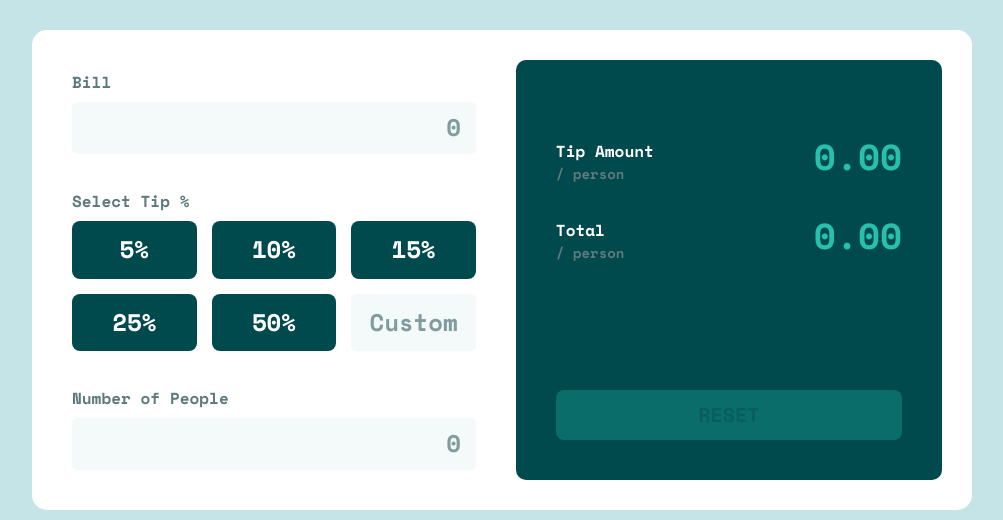
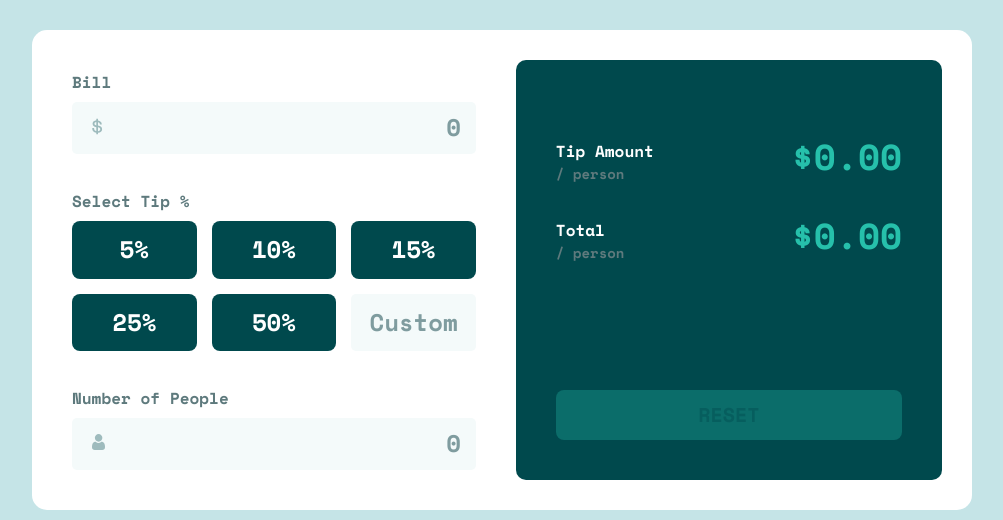
Before and after one commit to robinjmm/tip-calculator, a website built with Parcel: page src/index.html in a window 1280 px wide. Shown: the part 178-698 px from the top of the page, without its empty margins (138-1141 px from the left). Built offline with nearby package versions, Linux system fonts and the light colour scheme.

Commit message:
Add icon for input fields

```diff
--- a/src/index.html
+++ b/src/index.html
@@ -31,6 +31,7 @@
         <div class="calc">
             <form>
                 <div class="input-group">
+                    <img class="input-group__icon" src="assets/images/icon-dollar.svg" alt="A dollar icon">
                     <label class="label" for="bill">Bill</label>
                     <input class="input" type="text" id="bill" placeholder="0">
                 </div>
@@ -48,6 +49,7 @@
                 </div>
 
                 <div class="input-group">
+                    <img class="input-group__icon" src="assets/images/icon-person.svg" alt="A person icon">
                     <label class="label" for="number">Number of People</label>
                     <input class="input" type="text" id="number" placeholder="0">
                 </div>
@@ -56,12 +58,16 @@
             <div class="calc__total">
                 <div class="calc__total-group">
                     <p>Tip Amount <br> <span class="label label--small">/ person</span> </p>
-                    <p><span class="calc__total-value">0.00</span> </p>
+                    <p>
+                        <span class="calc__total-value">$0.00</span>
+                    </p>
                 </div>
 
                 <div class="calc__total-group">
                     <p>Total <br> <span class="label label--small">/ person</span> </p>
-                    <p><span class="calc__total-value">0.00</span> </p>
+                    <p>
+                        <span class="calc__total-value">$0.00</span>
+                    </p>
                 </div>
 
                 <button class="btn btn--large">Reset</button>
--- a/src/scss/components/_inputs.scss
+++ b/src/scss/components/_inputs.scss
@@ -2,6 +2,13 @@
 
 .input-group {
     margin-bottom: toRem(35px);
+    position: relative;
+
+    &__icon {
+        position: absolute;
+        top: 48px;
+        left: 20px;
+    }
 }
 
 .label {
```
